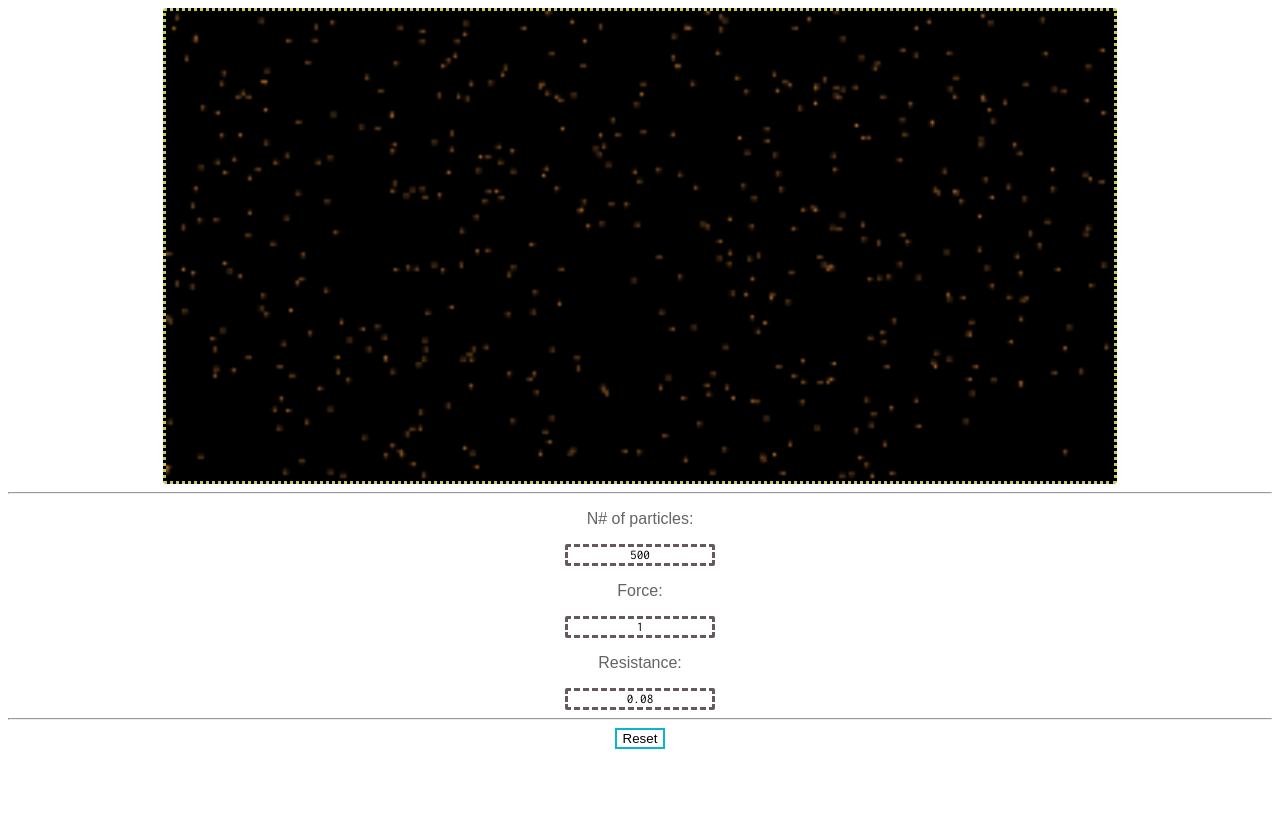
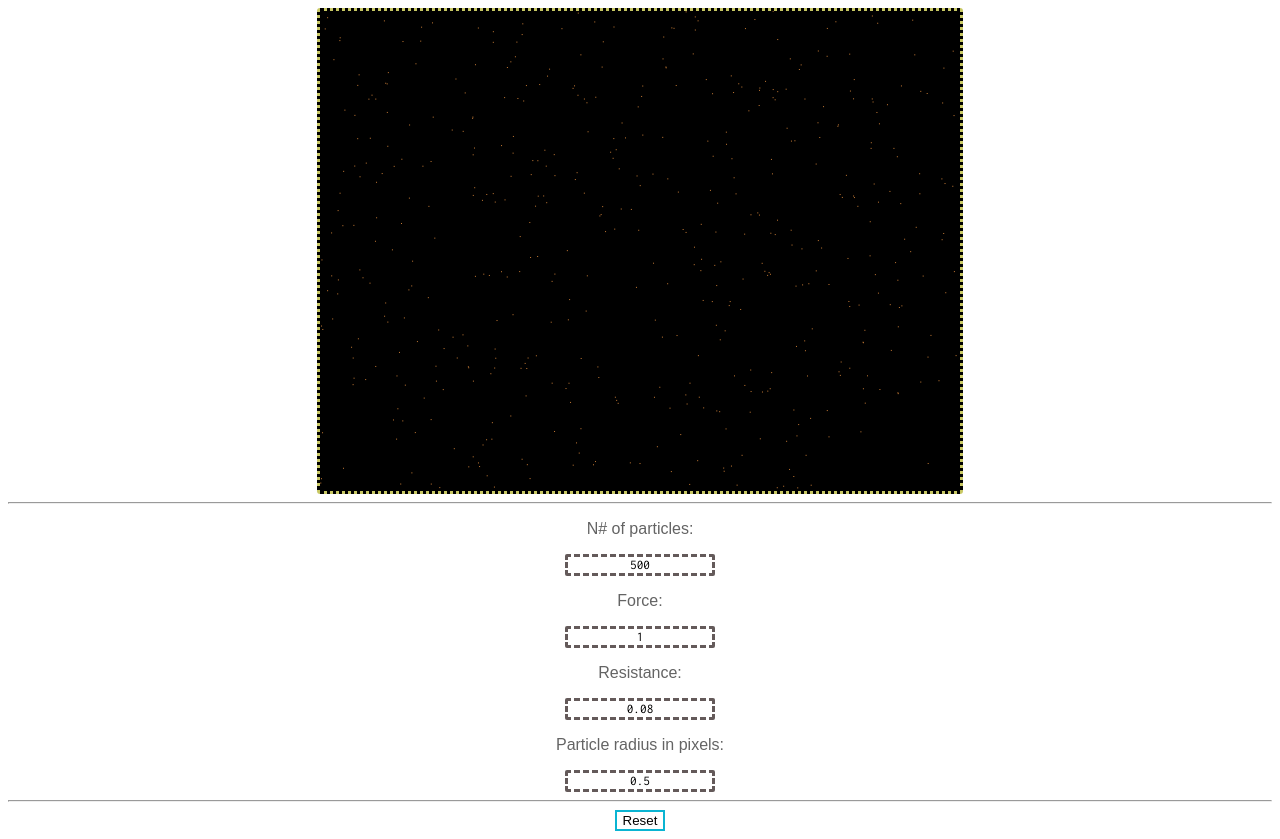
Before and after one commit to mlombas/Javascript-particles-test, a plain HTML site: page index.html in a window 1280 px wide. Before the commit the page ends 800 px from the top, so only its background shows below. Drawn offline with Linux system fonts and the light colour scheme.

Commit message:
Some code improvements

```diff
--- a/index.html
+++ b/index.html
@@ -14,7 +14,8 @@
         <hr />
         <p>N# of particles: </p><input name="particles" type="text" id="particles" value="500"/>
         <p>Force: </p><input name="force" type="text" id="force" value="1"/>
-        <p>Resistance: </p><input name="rsistance" type="text" id="resistance" value="0.08"/>
+        <p>Resistance: </p><input name="resistance" type="text" id="resistance" value="0.08"/>
+        <p>Particle radius in pixels: </p><input name="particleRadius" type="text" id="particleRadius" value="0.5"/>
         <hr />
         <button onclick="reset()">Reset</button>
     </div>
--- a/main.js
+++ b/main.js
@@ -1,14 +1,14 @@
 //Variable declarations
 var canvas;
 var mouse, mouseIsDown;
-var force, resistance; //resistance in % of movement
+var force, resistance, particleRadius; //resistance in % of movement
 var maxParticles, particles; //particles is an array
 var loop;
 //End of variable declarations
 //Classes definitions
 class particle {
-	constructor(x,y) {
-		this.radius = 0.5;
+	constructor(x, y, r) {
+		this.radius = r;
 		this.pos = new vec(x, y);
 		this.f = new vec(0,0);
 	}
@@ -16,7 +16,7 @@ class particle {
 		g.fillStyle = "#c47a35";
 		g.fillRect(this.pos.x - this.radius, this.pos.y - this.radius,2 * this.radius, 2 * this.radius);
 	}
-	update(mousePos) {
+	update(mousePos, force, resistance) {
 		if(mouseIsDown){
 			var toMouse = new vec(mousePos.x - this.pos.x, mousePos.y - this.pos.y);
 			toMouse.normalize();
@@ -53,13 +53,17 @@ function reset() {
 	force = document.getElementById("force").value;
 	resistance = document.getElementById("resistance").value;
 	maxParticles = document.getElementById("particles").value;
+	particleRadius = document.getElementById("particleRadius").value
 	particles = [maxParticles];
-	for(var i = 0; i < maxParticles; i++) particles[i] = new particle(Math.random() * (canvas.width - 1), Math.random() * (canvas.height - 1));
+	for(var i = 0; i < maxParticles; i++) particles[i] = new particle(Math.random() * (canvas.width - 1), Math.random() * (canvas.height - 1), particleRadius);
 	loop = setInterval(mainLoop, 16);
 }
 
 function start() {
 	canvas = document.getElementById("particleField"), gfx = canvas.getContext("2d");
+	canvas.width = 8*screen.width/10;
+	canvas.height = 8*screen.height/10;
+	console.log("hey");
 	mouse = new vec(0,0);
 	mouseIsDown = false;
 	canvas.onmousedown = function(e){mouseIsDown = true; mouse = getMousePos(canvas, e)};
@@ -74,7 +78,7 @@ function mainLoop() {
 }
 
 function update() {
-	for(var i = 0; i < maxParticles; i++) particles[i].update(mouse);
+	for(var i = 0; i < maxParticles; i++) particles[i].update(mouse, force, resistance);
 }
 
 function draw() {
@@ -86,6 +90,5 @@ function  getMousePos(canvas, evt) {
   var rect = canvas.getBoundingClientRect(),
       scaleX = canvas.width / rect.width,
       scaleY = canvas.height / rect.height;
-
   return new vec((evt.clientX - rect.left) * scaleX, (evt.clientY - rect.top) * scaleY );
 }
--- a/style.css
+++ b/style.css
@@ -3,8 +3,6 @@ canvas {
     border-color: rgb(200, 200, 100);
     border-style: dotted;
     border-radius: 3px;
-    width: 75%;
-    height: 60%;
 }
 
 div {
```
